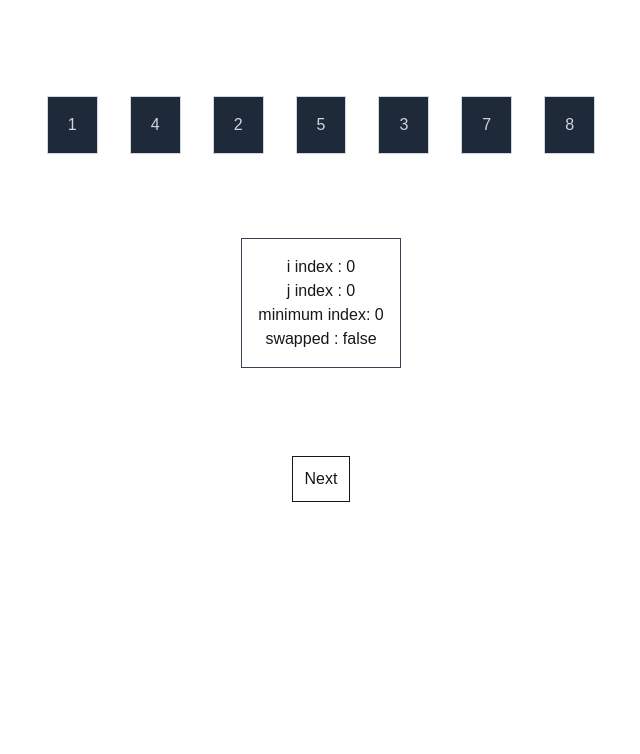
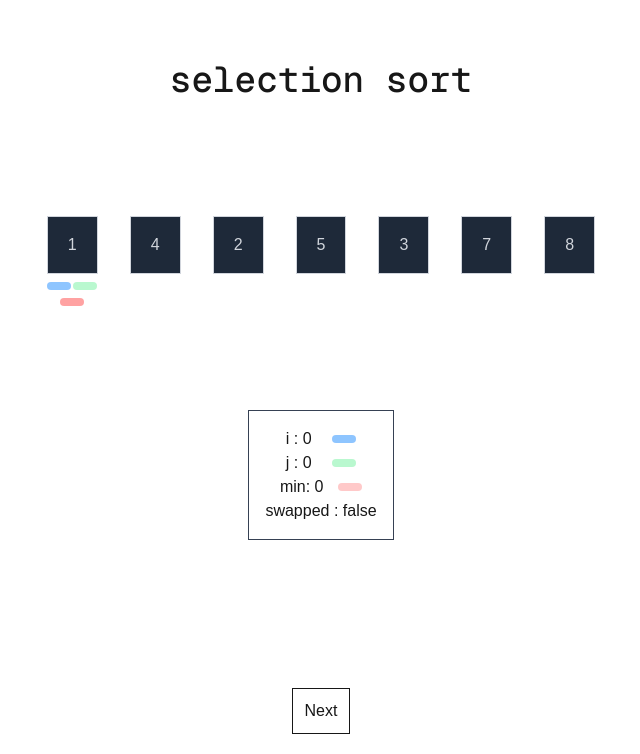
Before and after one commit to PushpalPatil/algo_visualization, a Next.js app: page / in a window 1280 px wide. Shown: the top 754 px of the page, without its empty margins (319-959 px from the left). Built offline with nearby package versions, Linux system fonts and the light colour scheme.

Commit message:
selection sort finally looks decent

```diff
--- a/src/app/page.tsx
+++ b/src/app/page.tsx
@@ -28,12 +28,12 @@ export default function Home() {
   return (
 
     <div className="">
-      <div className="flex flex-direction:column justify-center text-center">
+      <div className="justify-center flex text-4xl font-medium font-mono from-neutral-300 w-full mt-15"> selection sort </div>
+      <div className="flex flex-direction:column justify-center text-center mt-5">
 
         <div className="flex-col">
 
           <SelectionSortVisualizer state={frames[index]} />
-
           <section className="flex-row ">
             <button
               onClick={onButtonClick}
--- a/src/components/visualizers/selectionSortVisualizer.tsx
+++ b/src/components/visualizers/selectionSortVisualizer.tsx
@@ -1,5 +1,5 @@
 import { SelectionSortState } from "@/lib/algorithms/selectionsort";
-
+import { motion } from "framer-motion";
 // does this automatically assign all relative state values to the respective values?
 // not sure, but the error went away
 
@@ -16,37 +16,105 @@ import { SelectionSortState } from "@/lib/algorithms/selectionsort";
 
 export function SelectionSortVisualizer({ state }: { state: SelectionSortState }) {
 
-
-    const { array, i, j, minIndex, swapped } = state
+    const { array, i, j, minIndex, swapped} = state
 
     const styledBoxes = (array: number[]) => {
         return (
-            <div className="flex flex-col items-center gap-15">
-
+            <div className="flex flex-col items-center gap-20 ">
                 <div className="flex flex-row gap-8 p-4">
-                    {array.map((num, index) => (
-                        <div key={index} className="box-border border-1 pl-5 pr-5 border-gray-300 p-4 bg-gray-800 ">
-                            <p className="text-gray-300">{array[index]}</p>
-                        </div>
-                    ))
-
-                    // when the i/j values change, so does the border color.
-
+                {array.map((num, index) =>
+                {
+                    const isSwapping = swapped && (index === i || index === minIndex);
+                    let swapDirection = 0;
+                    if(isSwapping){
+                        swapDirection = index === i ? -1 : 1;
                     }
 
+                    return(
+
+                        <motion.div
+                            key = {index}
+                            layout
+                            layoutId= {`box-${num}-${index}`}
+                            custom={swapDirection}
+                            variants = {{
+                                swap: (direction:number) => ({
+                                    y : [direction * 40, 0],
+                                    zIndex: 1
+                                }),
+                                default: {
+                                    y: 0,
+                                    zIndex: 0
+                                }
+                            }}
+                            transition={{type:"tween", duration: 1 }}
+                            animate = {isSwapping ? "swap" : "default"}
+                            className="flex flex-col items-center"
+                        >
+
+                            <div key={`${num}-${index}-1`} className="box-border border-1 pl-5 pr-5 border-gray-300 p-4 bg-gray-800 ">
+                                <p className="text-gray-300">{array[index]}</p>
+                            </div>
+
+                            <div key = {`${num}-${index}-2`} className="justify-center flex">
+
+                                { j===i && i=== index ? (
+                                    <div className=" flex flex-row w-full space-x-0.5 ">
+                                        <div className=" justify-items-start w-6 h-2 rounded-full bg-blue-300 mt-2"/>
+                                        <div className=" w-6 h-2 rounded-full bg-green-200 mt-2"/>
+                                    </div>
+                                ): index === i ? (
+                                    <div className="w-6 h-2 rounded-full bg-blue-300 mt-2"/>
+                                ) : index === j ? (
+                                    <div className=" w-6 h-2 rounded-full bg-green-200 mt-2"/>
+                                ) :(
+                                    <div className="w-6 h-2 mt-2 bg-transparent opacity-0"/>
+                                ) }
+
+                            </div>
+
+                            <div key = {`${num}-${index}-3`} className="justify-center flex">
+
+                                {
+                                    minIndex === index ? (
+                                        <div className="w-6 h-2 rounded-full bg-red-300 mt-2"/>
+                                    ) :(
+                                        <div className="w-6 h-2 mt-2 bg-transparent opacity-0"/>
+                                    )
+                                }
+                            </div>
+                        </motion.div>
+                    )
+
+                })
+
+
+                }
                 </div>
 
-                <div className="flex flex-row p-2">
-                    <section className="border-1 p-4 border-gray-700">
-                        <p> i index : {i} </p>
-                        <p> j index : {j} </p>
-                        <p> minimum index: {minIndex} </p>
-                        <p> swapped : {JSON.stringify(swapped)} </p>
-                    </section>
+                <div className="flex flex-row p-2 mb-15">
+                    <div className="border-1 p-4 border-gray-700">
+                        <div className="flex flex-row place-content-evenly">
+                            <div className=" justify-items-start" >i : {i} </div>
+                            <div className="w-6 h-2 rounded-full bg-blue-300 mt-2"/>
+                        </div>
+                        <div className="flex flex-row place-content-evenly">
+                            <div className=" justify-items-start" > j : {j} </div>
+                            <div className=" w-6 h-2 rounded-full bg-green-200 mt-2"/>
+                            </div>
+                        <div className="flex flex-row place-content-evenly">
+                            <div className=" justify-items-start"> min: {minIndex} </div>
+                            <div className=" w-6 h-2 rounded-full bg-red-200 mt-2"/>
+                        </div>
+                        <div className="flex flex-row place-content-evenly">
+                            swapped : {JSON.stringify(swapped)}
+                        </div>
+                    </div>
                 </div>
 
             </div>
         );
+
     }
 
     return (
```
